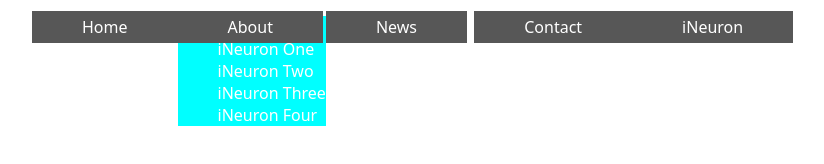
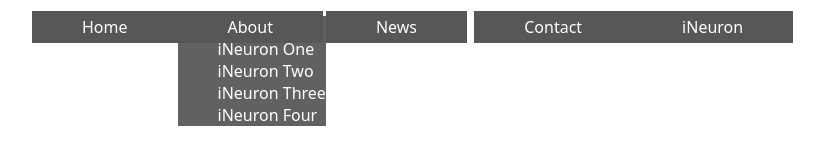
Before and after one commit to madhavanvv/CSSChallenges, a plain HTML site: page NavbarChallenges/Challenge_2/index.html in a window 1280 px wide. Shown: the whole page, without its empty margins (16-840 px from the left). Drawn offline with Linux system fonts and the light colour scheme.

Commit message:
nav bar redesign

```diff
--- a/NavbarChallenges/Challenge_2/style.css
+++ b/NavbarChallenges/Challenge_2/style.css
@@ -20,5 +20,5 @@ body {
   background-color: brown;
 }
 .mynav > li:nth-child(2) {
-  background-color: aqua;
+  background-color: rgb(96, 97, 97);
 }
```
